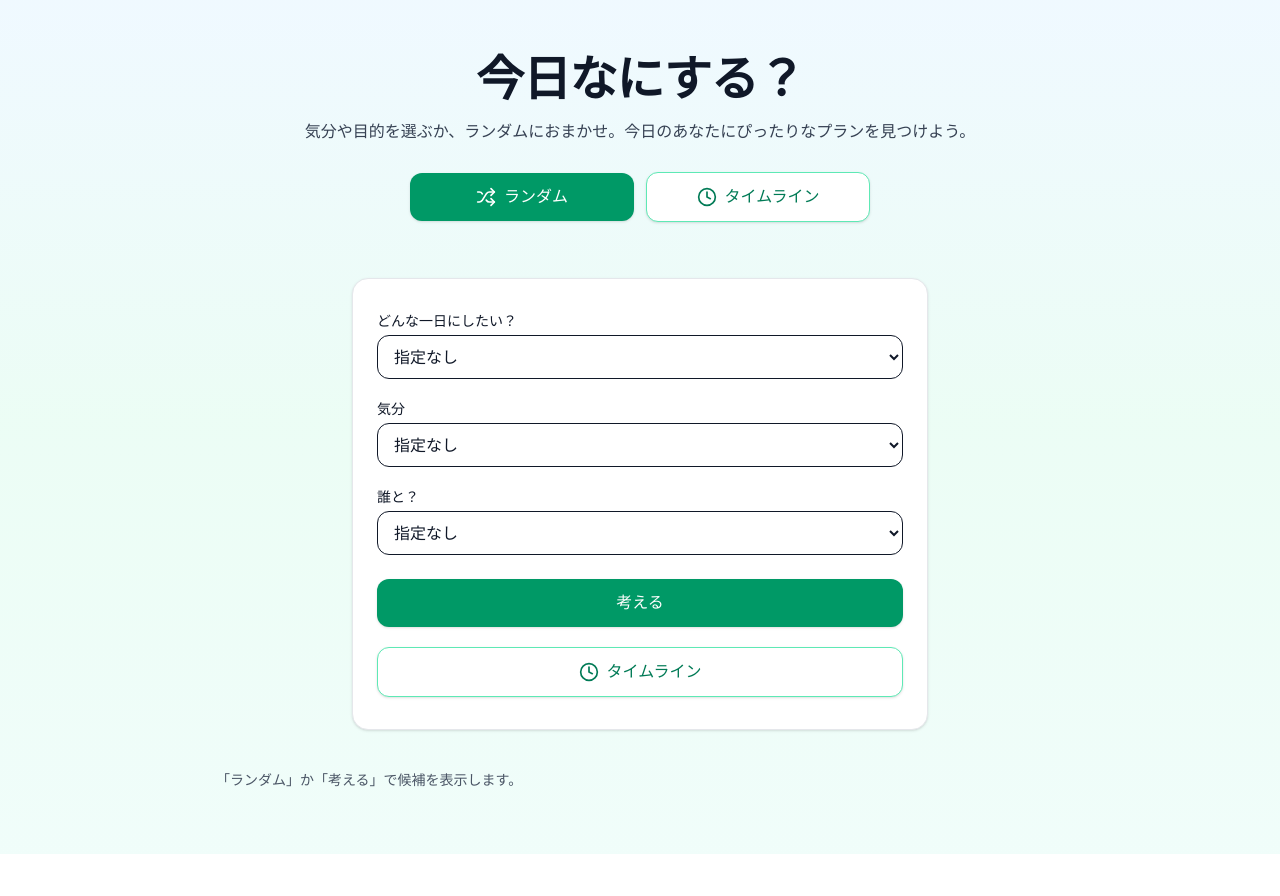
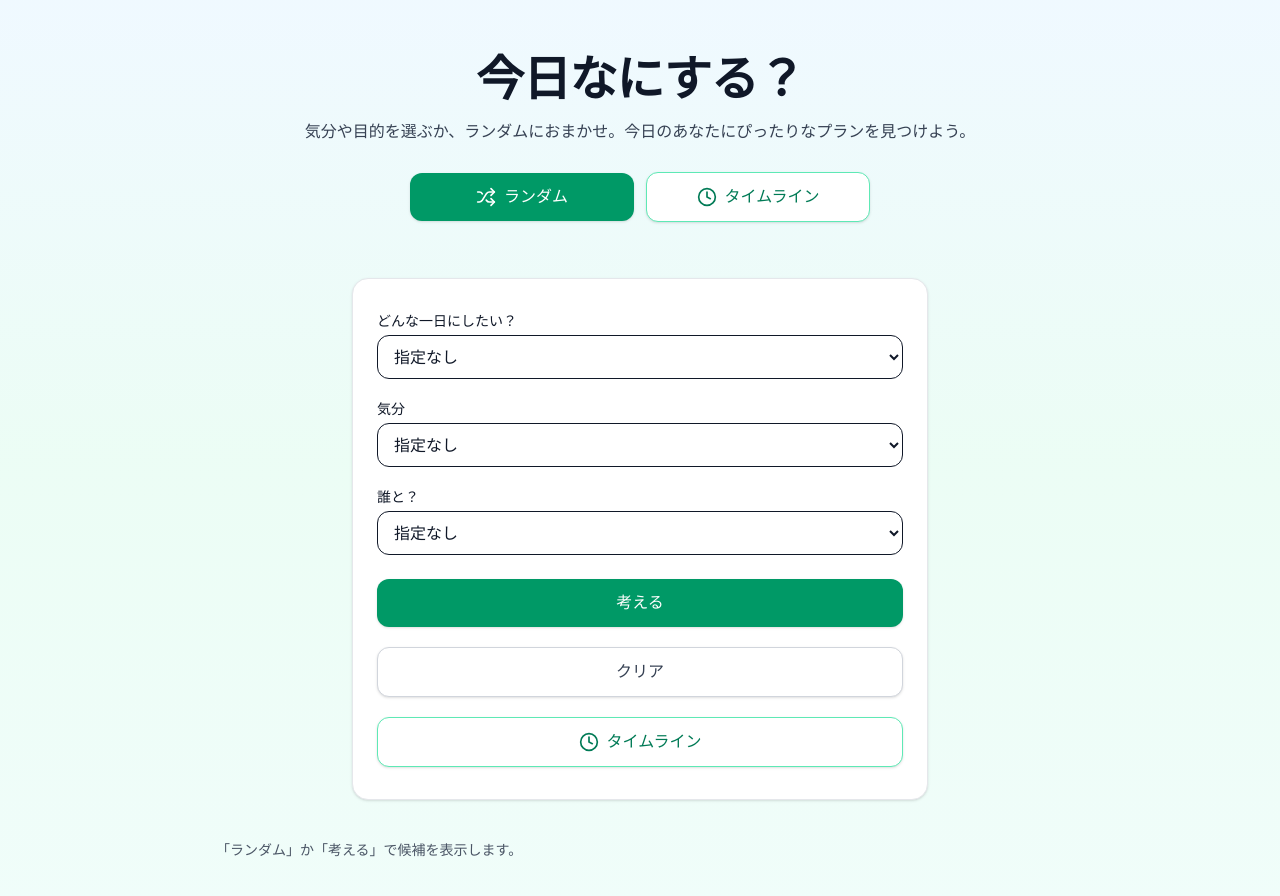
Before and after one commit to mimimi8686/today-app, a Next.js app: page / in a window 1280 px wide. Shown: the top 896 px of the page. Before the commit the page ends 854 px from the top, so only its background shows below. Built offline with nearby package versions, Linux system fonts and the light colour scheme.

Commit message:
追加クリア

```diff
--- a/app/page.tsx
+++ b/app/page.tsx
@@ -222,7 +222,27 @@ export default function Home() {
           <button type="submit" className="mt-1 w-full sm:w-auto min-w-40 rounded-xl bg-emerald-600 px-5 py-3 font-medium text-white shadow hover:bg-emerald-700 focus:outline-none focus:ring-2 focus:ring-emerald-400 disabled:opacity-60">
             {loading ? "考え中…" : "考える"}
           </button>
+          {/* 👇この「クリア」ボタンを追加（考えるボタンの直後） */}
+          <button
+            type="button"
+            onClick={() => {
+              // フォームの選択をリセット（selectの値を初期値へ）
+              formRef.current?.reset();
 
+              // 候補エリアとページング状態もクリア
+              setIdeas([]);
+              setLastQuery({});
+              setOffset(0);
+              setSeenIds(new Set());
+              setHasMore(false);
+
+              // エラー表示・ローディングも念のためクリア
+              setError(null);
+            }}
+            className="w-full sm:w-auto min-w-40 rounded-xl border border-gray-300 bg-white px-5 py-3 text-gray-700 shadow-sm hover:bg-gray-50 focus:outline-none focus:ring-2 focus:ring-gray-200"
+          >
+            クリア
+          </button>
           <Link href="/plan" className="inline-flex w-full sm:w-auto min-w-40 items-center justify-center gap-2 rounded-xl border border-emerald-300 bg-white px-4 py-3 font-medium text-emerald-700 shadow-sm hover:bg-emerald-50 focus:outline-none focus:ring-2 focus:ring-emerald-200">
             <Clock className="h-5 w-5" /> タイムライン
             {bookmarkCount > 0 && (
```
